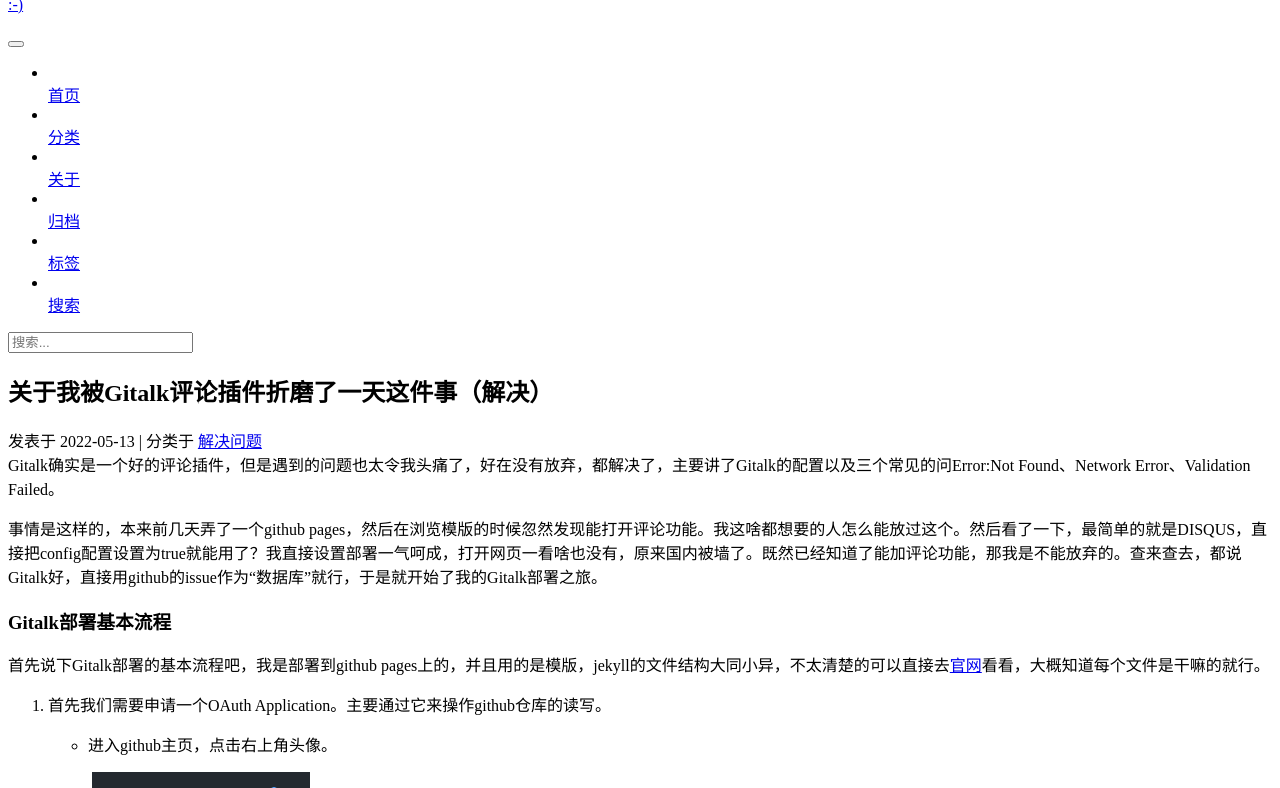
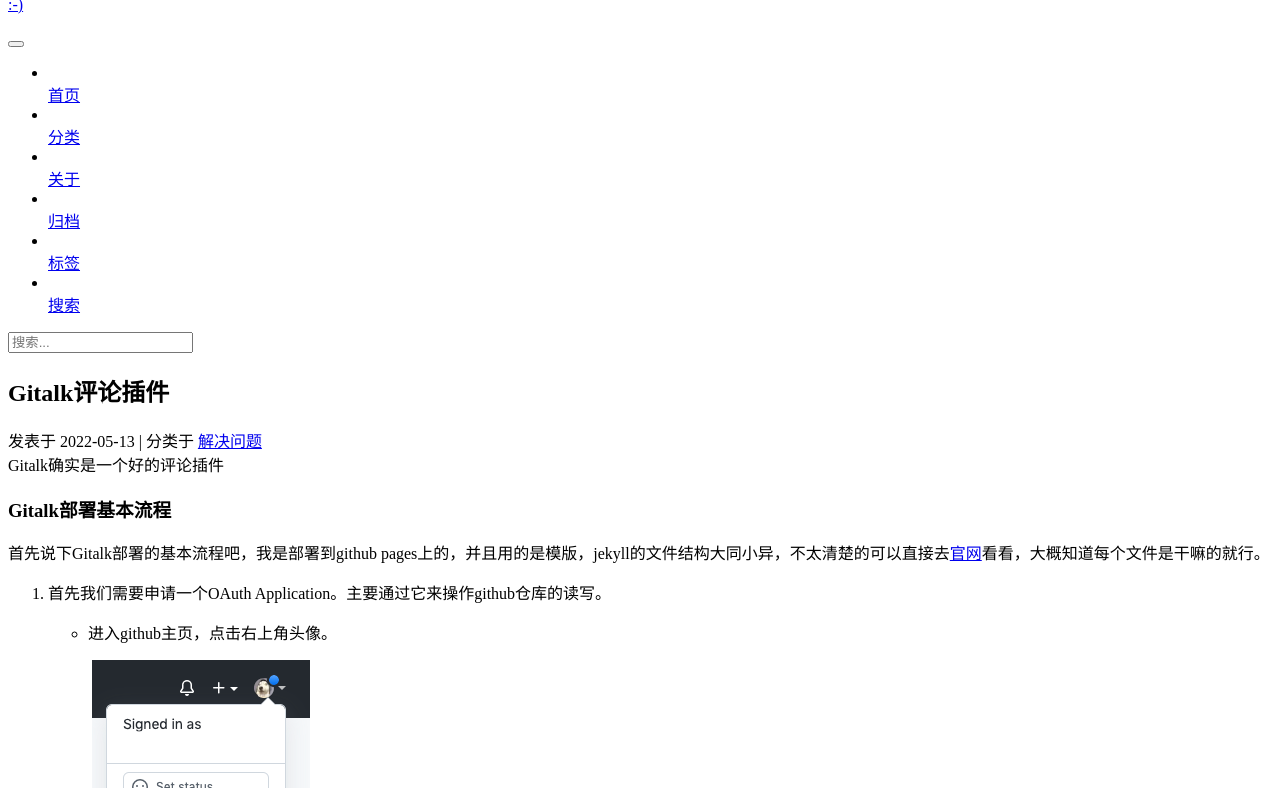
Before and after one commit to RenMing-Huang/RenMing-Huang.github.io, a Jekyll site: the page built from _posts/2022-05-13-Gitalk_Error.md, in a window 1280 px wide and 900 px high, cut to the strip 112-900 px from the top of the window. Built offline with Jekyll 4.4.1, drawn with Linux system fonts in a browser that asks for light colours; comment, search, counter and statistics services are not loaded; some of the changed text lies outside the part shown.

Commit message:
Update 2022-05-13-Gitalk_Error.md

````diff
--- a/_posts/2022-05-13-Gitalk_Error.md
+++ b/_posts/2022-05-13-Gitalk_Error.md
@@ -1,15 +1,13 @@
 ---
-title: 关于我被Gitalk评论插件折磨了一天这件事（解决）
+title: Gitalk评论插件
 categories:
  - 解决问题
 tags: [Gitalk, Error, Solution，Github pages]
-description: Gitalk确实是一个好的评论插件，但是遇到的问题也太令我头痛了，好在没有放弃，都解决了，主要讲了Gitalk的配置以及三个常见的问Error:Not Found、Network Error、Validation Failed。
+description: Gitalk确实是一个好的评论插件
 comment_title: Gitalk Error And Solution
 ---
 
 
-
-事情是这样的，本来前几天弄了一个github pages，然后在浏览模版的时候忽然发现能打开评论功能。我这啥都想要的人怎么能放过这个。然后看了一下，最简单的就是DISQUS，直接把config配置设置为true就能用了？我直接设置部署一气呵成，打开网页一看啥也没有，原来国内被墙了。既然已经知道了能加评论功能，那我是不能放弃的。查来查去，都说Gitalk好，直接用github的issue作为“数据库”就行，于是就开始了我的Gitalk部署之旅。
 
 ### Gitalk部署基本流程
 
@@ -166,11 +164,3 @@
 如果觉得麻烦，也可以使用文章的标题作为id，```id: '{{ page.title }}',```
 
 但是这样你的文章标题就不能超出50个字了（中文标题还好，但是像我读论文会吧论文名加上去，又是英文，就容易超出）。
-
-
-
-最后，我也成为研究生了，研究方向时多模态方向，会在[我的主页](https://renming-huang.github.io/)分享我阅读的论文，希望能和感兴趣的人一起讨论学习，并指出我的错误。
-
-
-
-> 又是一天解决问题（这种坚持是好是坏？），毕业论文还没改完:-(。加油！
````
